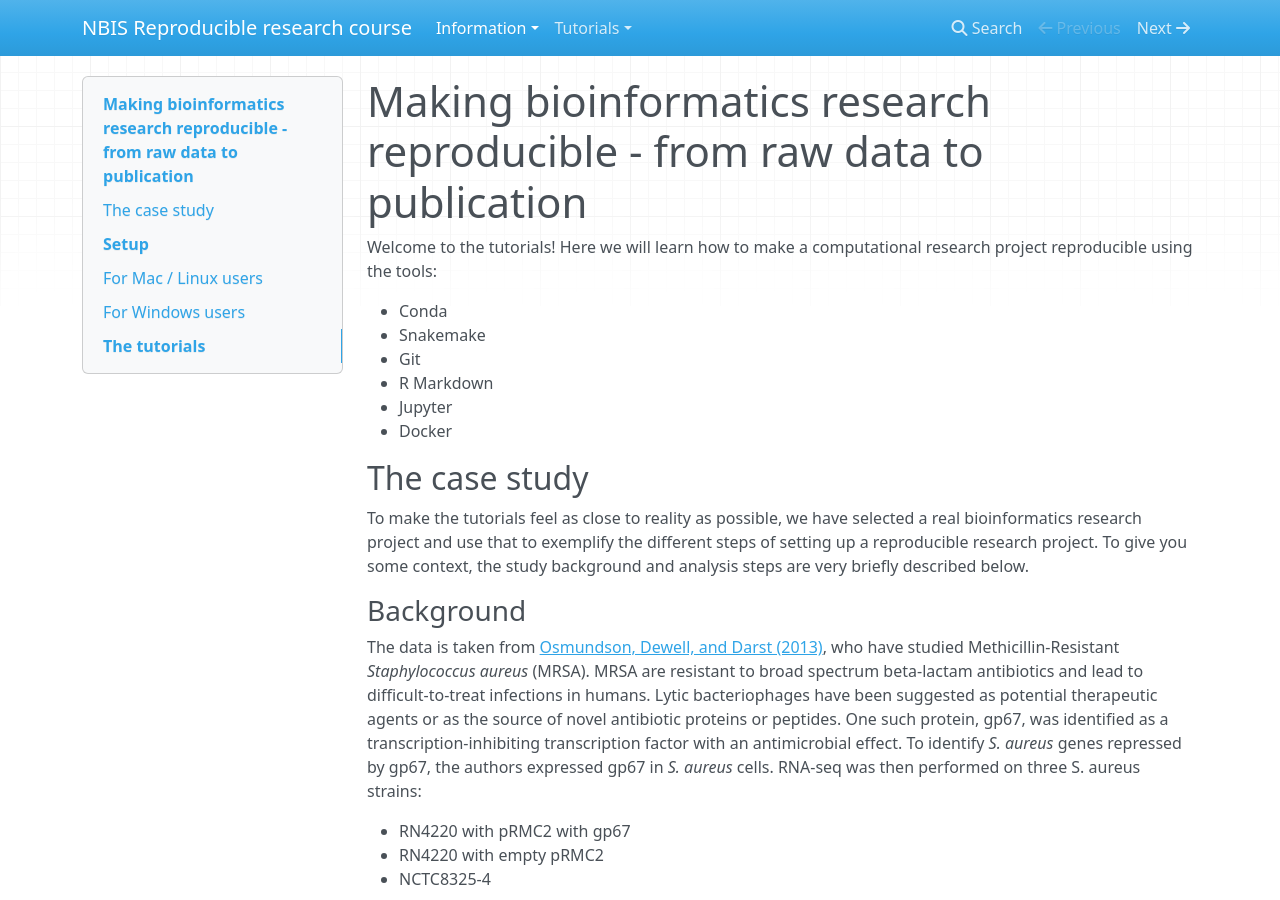
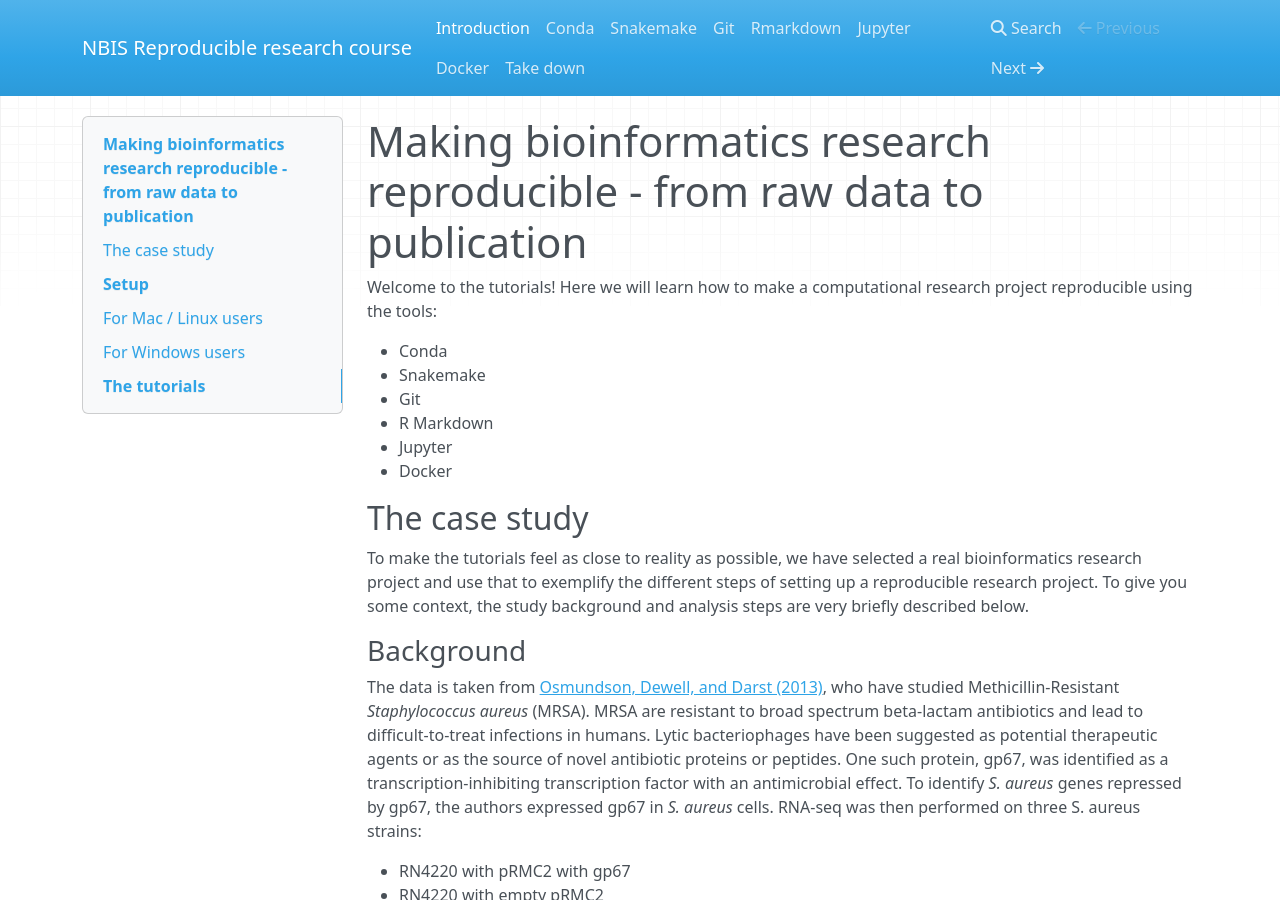
Before and after one commit to NBISweden/workshop-reproducible-research, an MkDocs documentation site: the page built from docs/index.md, in a window 1280 px wide and 900 px high. Built offline with MkDocs 1.6.1, drawn with Linux system fonts in a browser that asks for light colours; nearby versions of some CDN libraries; old or Windows-style settings are respelled for this version of MkDocs; some of the changed lines change nothing that is shown.

Commit message:
restructure pages

```diff
--- a/mkdocs.yml
+++ b/mkdocs.yml
@@ -1,16 +1,14 @@
 site_name: NBIS Reproducible research course
 theme: mkdocs
 pages:
-  - Information:
-    - 'Introduction': 'index.md'
-    - 'Take down': take_down.md
-  - Tutorials:
-    - 'Conda': 'conda.md'
-    - 'Snakemake': 'snakemake.md'
-    - 'Git': 'git.md'
-    - 'Rmarkdown': 'rmarkdown.md'
-    - 'Jupyter': 'jupyter.md'
-    - 'Docker': 'docker.md'
+  - 'Introduction': 'index.md'
+  - 'Conda': 'conda.md'
+  - 'Snakemake': 'snakemake.md'
+  - 'Git': 'git.md'
+  - 'Rmarkdown': 'rmarkdown.md'
+  - 'Jupyter': 'jupyter.md'
+  - 'Docker': 'docker.md'
+  - 'Take down': take_down.md
 markdown_extensions:
   - toc:
       permalink: 
```
